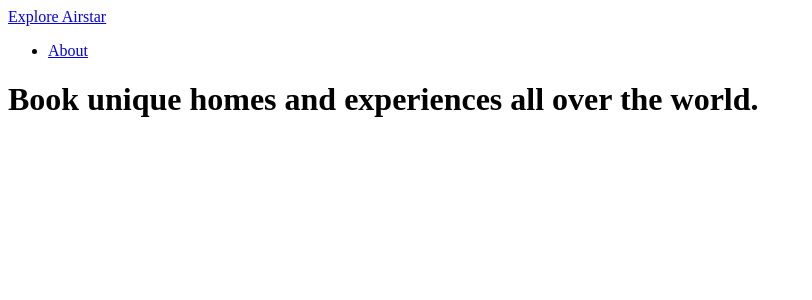
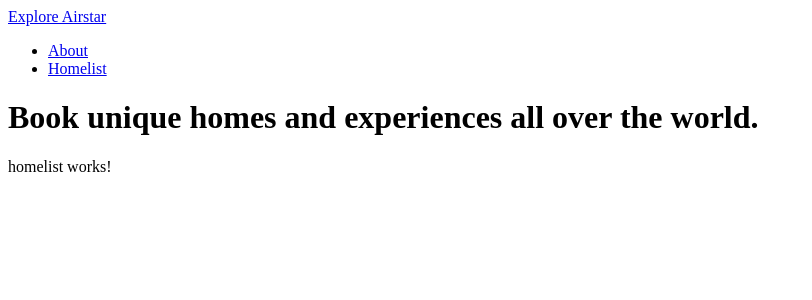
Before and after one commit to adjayanbaeva/AirStar, an Angular app: page /homelist in a window 1280 px wide. Before the commit this address led to /. Shown: the top 300 px of the page, without its empty margins (0-812 px from the left). Built offline with nearby package versions, Linux system fonts and the light colour scheme.

Commit message:
add homelist component

```diff
--- a/src/app/app.component.html
+++ b/src/app/app.component.html
@@ -5,6 +5,7 @@
     </div>
     <ul class="nav navbar-nav navbar-right">
       <li><a routerLink="about">About</a></li>
+      <li><a routerLink="homelist">Homelist</a></li>
     </ul>
   </div>
 </nav>
--- a/src/app/app.module.ts
+++ b/src/app/app.module.ts
@@ -3,12 +3,14 @@ import { NgModule } from '@angular/core';
 import { AppComponent } from './app.component';
 import { routing } from './app.routing';
 import { AboutComponent } from './about/about.component';
+import { HomelistComponent } from './homelist/homelist.component';
 
 
 @NgModule({
   declarations: [
     AppComponent,
-    AboutComponent
+    AboutComponent,
+    HomelistComponent
   ],
   imports: [
     BrowserModule,
--- /dev/null
+++ b/src/app/homelist/homelist.component.html
@@ -0,0 +1,3 @@
+<p>
+  homelist works!
+</p>
--- /dev/null
+++ b/src/app/homelist/homelist.component.ts
@@ -0,0 +1,15 @@
+import { Component, OnInit } from '@angular/core';
+
+@Component({
+  selector: 'app-homelist',
+  templateUrl: './homelist.component.html',
+  styleUrls: ['./homelist.component.css']
+})
+export class HomelistComponent implements OnInit {
+
+  constructor() { }
+
+  ngOnInit() {
+  }
+
+}
```
Also changed, not shown: src/app/app.routing.ts (+7 -1 lines), src/app/homelist/homelist.component.css (added), 1 other file (tests, documents, lock files or other folders).
